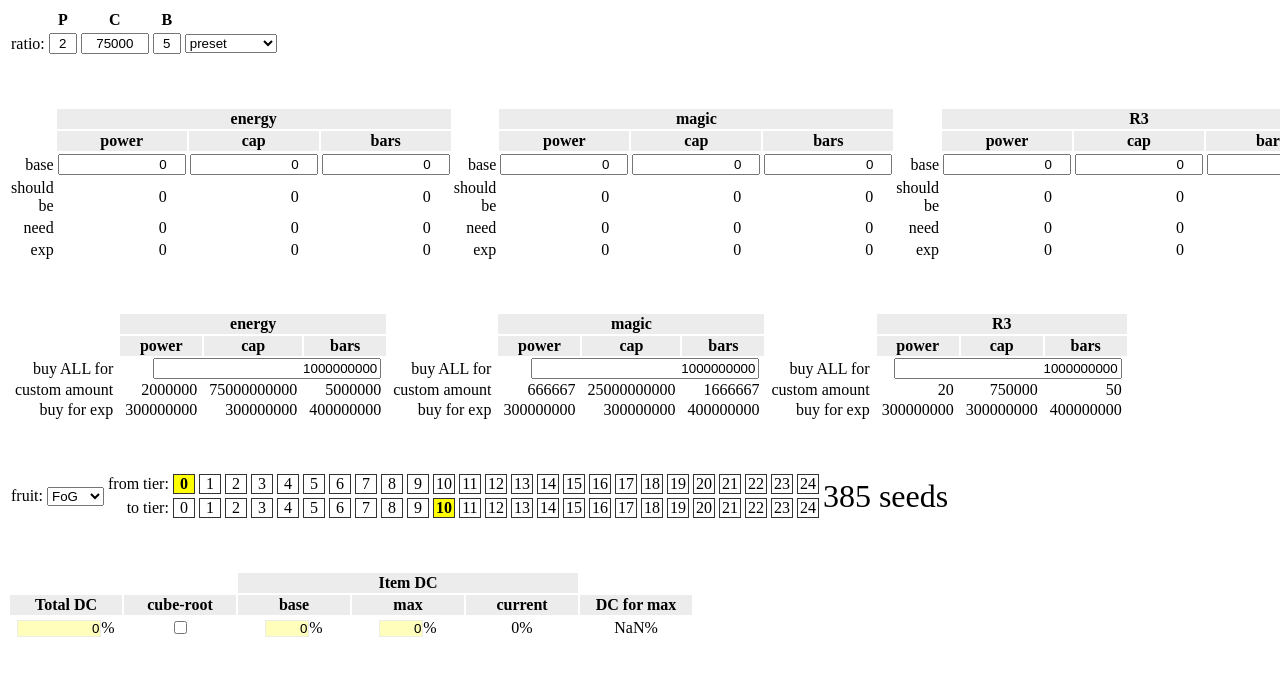
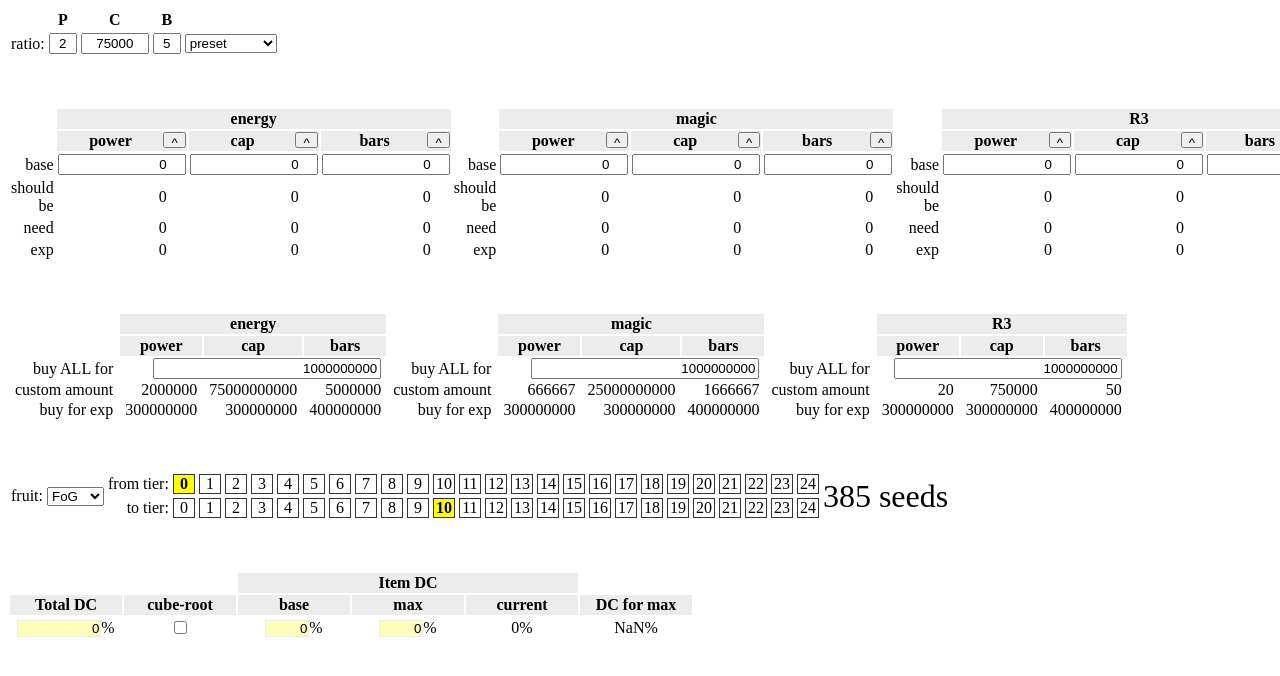
Before and after one commit to jshepler/jshepler.github.io, a plain HTML site: page index.html in a window 1280 px wide. Shown: the top 676 px of the page. Drawn offline with Linux system fonts and the light colour scheme.

Commit message:
added sync power/cap/bars buttons

```diff
--- a/app.js
+++ b/app.js
@@ -71,6 +71,7 @@
         { label: "2 : 75k : 5", p: 2, c: 75000, b: 5 },
         { label: "3 : 75k : 2", p: 3, c: 75000, b: 2 },
         { label: "4 : 130k : 1", p: 4, c: 130000, b: 1 },
+        { label: "4 : 150k : 1", p: 4, c: 150000, b: 1 },
         { label: "custom", p: 0, c: 0, b: 0 }
     ];
 
@@ -181,6 +182,18 @@
         totalMagicExpSpend: ko.observable(1e+9).extend({persist: "totalMagicExpSpend"}),
         totalR3ExpSpend: ko.observable(1e+9).extend({persist: "totalR3ExpSpend"})
     };
+
+    vm.syncEP = e => vm.base.energy.power(vm.shouldBe.energy.power());
+    vm.syncEC = e => vm.base.energy.cap(vm.shouldBe.energy.cap());
+    vm.syncEB = e => vm.base.energy.bars(vm.shouldBe.energy.bars());
+
+    vm.syncMP = e => vm.base.magic.power(vm.shouldBe.magic.power());
+    vm.syncMC = e => vm.base.magic.cap(vm.shouldBe.magic.cap());
+    vm.syncMB = e => vm.base.magic.bars(vm.shouldBe.magic.bars());
+
+    vm.syncR3P = e => vm.base.r3.power(vm.shouldBe.r3.power());
+    vm.syncR3C = e => vm.base.r3.cap(vm.shouldBe.r3.cap());
+    vm.syncR3B = e => vm.base.r3.bars(vm.shouldBe.r3.bars());
 
     vm.selectedRatioPreset.subscribe(v => {
         vm.pcbRatio_P(v.p);
--- a/index.html
+++ b/index.html
@@ -36,17 +36,35 @@
         </tr>
         <tr>
             <td></td>
-            <th>power</th>
-            <th>cap</th>
-            <th>bars</th>
+            <th>power
+                <button class="syncButton" data-bind="click: syncEP">^</button>
+            </th>
+            <th>cap
+                <button class="syncButton" data-bind="click: syncEC">^</button>
+            </th>
+            <th>bars
+                <button class="syncButton" data-bind="click: syncEB">^</button>
+            </th>
             <td></td>
-            <th>power</th>
-            <th>cap</th>
-            <th>bars</th>
+            <th>power
+                <button class="syncButton" data-bind="click: syncMP">^</button>
+            </th>
+            <th>cap
+                <button class="syncButton" data-bind="click: syncMC">^</button>
+            </th>
+            <th>bars
+                <button class="syncButton" data-bind="click: syncMB">^</button>
+            </th>
             <td></td>
-            <th>power</th>
-            <th>cap</th>
-            <th>bars</th>
+            <th>power
+                <button class="syncButton" data-bind="click: syncR3P">^</button>
+            </th>
+            <th>cap
+                <button class="syncButton" data-bind="click: syncR3C">^</button>
+            </th>
+            <th>bars
+                <button class="syncButton" data-bind="click: syncR3B">^</button>
+            </th>
         </tr>
         <tr>
             <td>base</td>
--- a/style.css
+++ b/style.css
@@ -81,3 +81,10 @@
     background-color: rgb(255, 255, 187);
     box-shadow: 0 0 1px 1px #ececec inset;
 }
+
+.syncButton
+{
+    float: right;
+    height: 16px;
+    line-height: 16px;
+}
```
